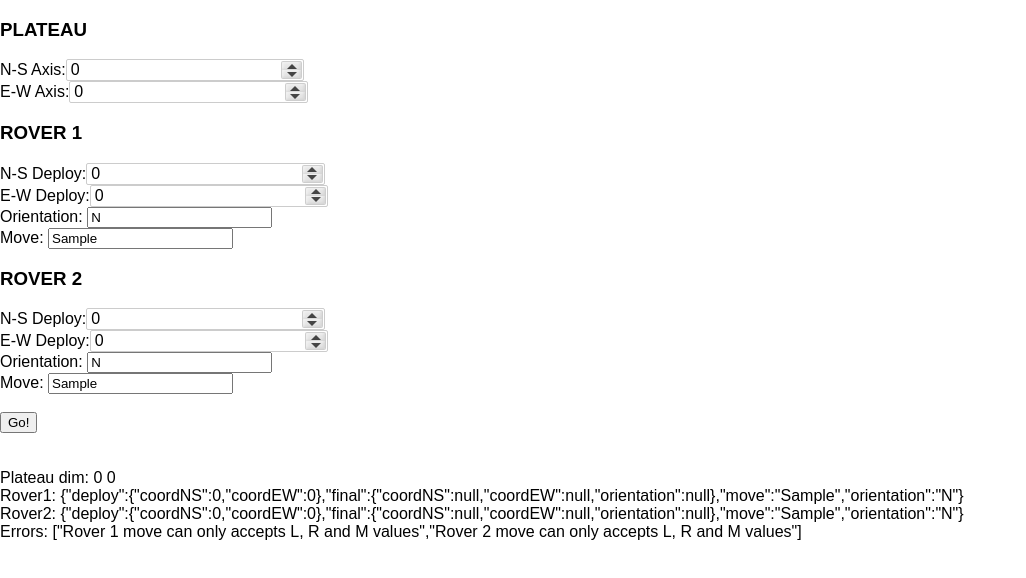
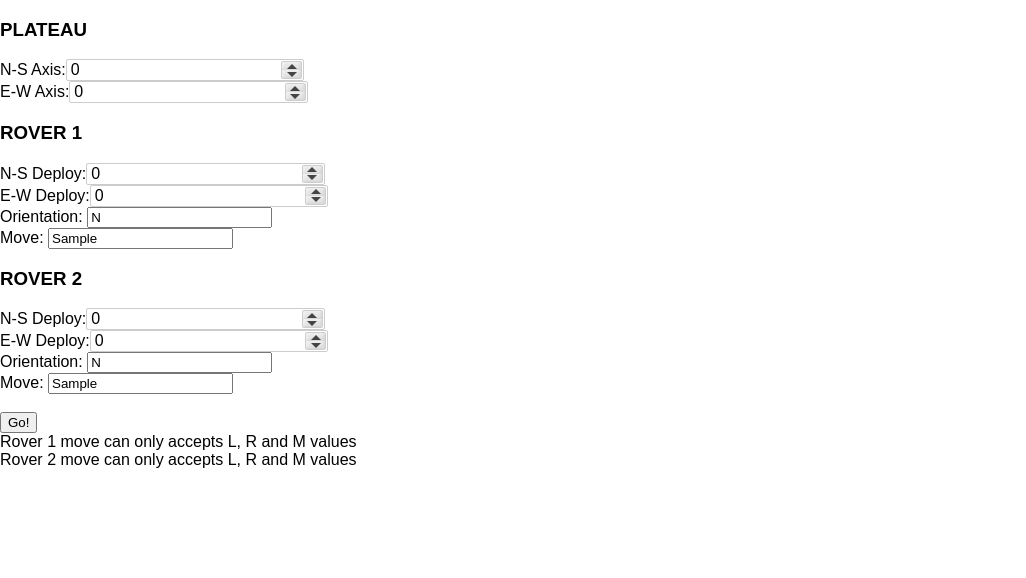
Before and after one commit to francisco-jimenez/mars-rovers-v2, a React (Create React App) app: page / in a window 1280 px wide. Both pictures are taken after typing "Sample", "Sample" into the empty fields and a click on the button "Go!". Shown: the top 578 px of the page, without its empty margins (0-1026 px from the left). Built offline with nearby package versions, Linux system fonts and the light colour scheme.

Commit message:
Fully working copy

```diff
--- a/src/App.js
+++ b/src/App.js
@@ -2,6 +2,8 @@ import React, { Component } from 'react';
 import './App.css';
 import Plateau from './Plateau';
 import Rover from './Rover';
+import ErrorList from './ErrorList';
+import FinalInfo from './FinalInfo';
 
 export default class App extends React.Component {
 
@@ -119,12 +121,11 @@ checkErrorsAndSubmit(event){
           errorList.push(`Rover 2 finishes out of bounds`);
         }
       } else {
-        if(plateau.axisNS < rover1.coordNS || plateau.axisEW < rover1.coordEW) {
+        if(plateau.axisNS < rover1.deploy.coordNS || plateau.axisEW < rover1.deploy.coordEW) {
               errorList.push(`Rover 1 is deployed out of bounds`);
         }
-        if(plateau.axisNS < rover2.coordNS || plateau.axisEW < rover2.coordEW) {
+        if(plateau.axisNS < rover2.deploy.coordNS || plateau.axisEW < rover2.deploy.coordEW) {
           errorList.push(`Rover 2 is deployed out of bounds`);
-          errorList.push(`Rover 2 is out of bounds`);
         }
       }
     }
@@ -193,21 +194,21 @@ render(){
           <Rover getRover = {this.getRover} rover= {this.state.rover2} whatRover= {2}></Rover>
           <br/>
           <button onClick= {this.checkErrorsAndSubmit.bind(this)}>Go!</button>
+          <ErrorList errorList = {this.state.errorList}/>
+          <FinalInfo errorList = {this.state.errorList} rover1 = {this.state.rover1} rover2 = {this.state.rover2}/>
         </form>
-      <br/>
-      <br/>
-        Plateau dim:  {this.state.plateau.axisNS}  {this.state.plateau.axisEW}
-      <br/>
-        Rover1: {JSON.stringify(this.state.rover1)}
-        <br/>
-        Rover2: {JSON.stringify(this.state.rover2)}
-        <br/>
-        Errors: {JSON.stringify(this.state.errorList)}
     </div>
     )
   }
 
 }
-
-//<Input getData = {this.getData}/>
-//<h1>my data is {this.state.data}</h1>
+/**
+  <br/>
+  Plateau {this.state.plateau.axisNS} X {this.state.plateau.axisEW}
+  <br/>
+    Rover1: {JSON.stringify(this.state.rover1)}
+  <br/>
+    Rover2: {JSON.stringify(this.state.rover2)}
+  <br/>
+    Errors: {JSON.stringify(this.state.errorList)}
+**/
--- a/src/ErrorList.js
+++ b/src/ErrorList.js
@@ -0,0 +1,26 @@
+import React from 'react'
+
+
+export default class ErrorList extends React.Component{
+
+
+line(error, index){
+  return <div key={index}>{error}</div>
+}
+
+render(){
+    return (
+
+          <div >
+          {
+            this.props.errorList.map((error, index) =>{
+                  return this.line(error,index)
+            })
+          }
+          </div>
+    )
+}
+
+
+
+}
--- /dev/null
+++ b/src/FinalInfo.js
@@ -0,0 +1,24 @@
+import React from 'react'
+
+
+export default class FinalInfo extends React.Component{
+
+
+render(){
+  if(this.props.errorList.length === 0 && this.props.rover1.final.coordNS !== null){
+    return (
+
+          <div >
+              Rover 1: ({this.props.rover1.final.coordNS} , {this.props.rover1.final.coordEW}) :  {this.props.rover1.final.orientation}
+            <br/>
+              Rover 2: ({this.props.rover2.final.coordNS} , {this.props.rover2.final.coordEW}) :  {this.props.rover2.final.orientation}
+          </div>
+    )
+  } else{
+    return null
+  }
+}
+
+
+
+}
--- a/src/Rover.js
+++ b/src/Rover.js
@@ -47,7 +47,7 @@ export default class Rover extends React.Component {
           Orientation: <input type = "text"
                         onChange = {this.handleOrientationChange.bind(this)}
                         value= {this.rover.orientation}
-                        maxlength="1"
+                        maxLength="1"
                         />
           <br/>
           Move: <input type = "text" onChange = {this.handleMoveChange.bind(this)} />
```
